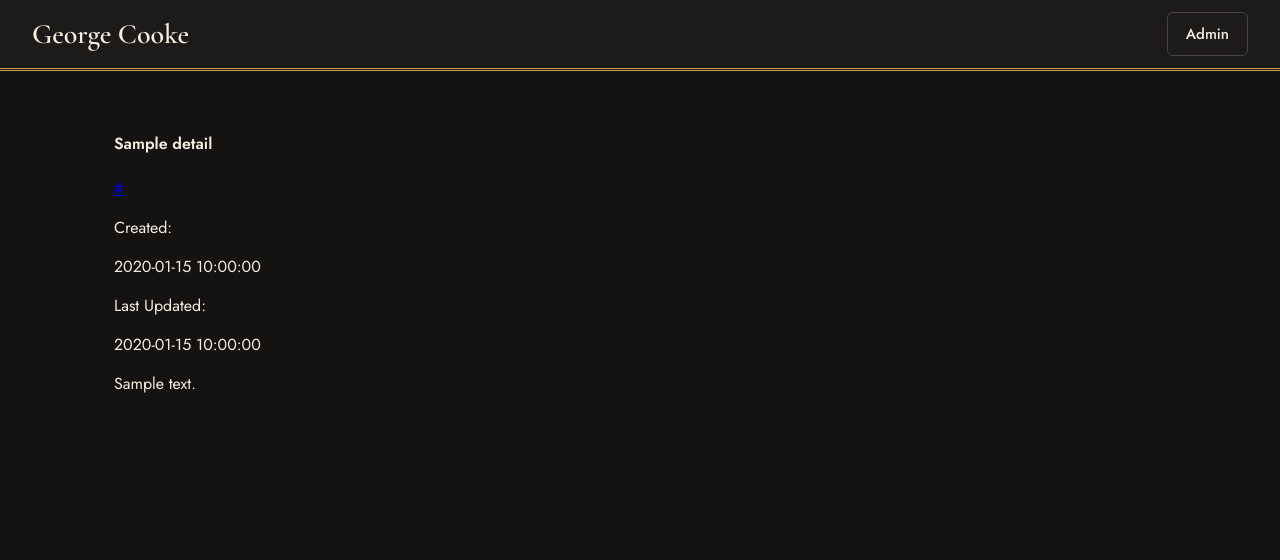
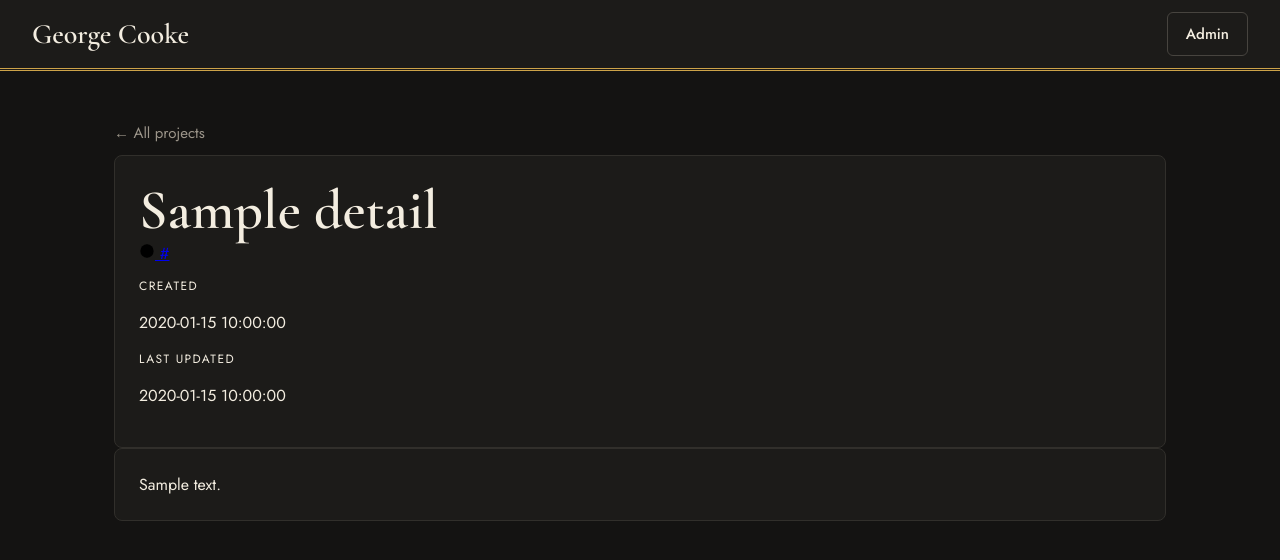
Before and after one commit to GeorgeCooke8809/project-dashboard, a Flask app: template frontend/templates/details.html in a window 1280 px wide. Shown: the top 560 px of the page. Run offline with Flask 3, Linux system fonts and the light colour scheme; the template is opened without the code that fills it: most values are stand-ins (such as "Sample title", 1, 10 or a date in 2020); parts of the project's set-up code (start-up, migrations or seed data) failed here and were passed over.

Commit message:
Added HTML for rendered Markdown on the details page

```diff
--- a/frontend/templates/details.html
+++ b/frontend/templates/details.html
@@ -1,27 +1,43 @@
 {% extends 'base.html' %}
 
 {% block scripts %}
-
+<script defer src="{{ url_for('static', filename='js/details.js') }}"></script>
 {% endblock %}
 
 {% block content %}
-<div class="inline">
-    <div id="details-info-panel">
-        <h4>{{ details["name"] }}</h4>
-        <a href="https://{{ details['url'] }}">{{ details['url'] }}</a>
+<a class="link" href="/">← All projects</a>
 
-        <div class="inline details-date">
-            <p class="subtext">Created: </p>
-            <p class="readable-date">{{ details["created_readable"] }}</p>
+<div id="details-columns">
+    <div id="details-info-panel" class="card">
+        <h1 id="details-name">{{ details["name"] }}</h1>
+
+        <div class="details-links">
+            {% if details["url"] %}
+            <a class="details-link" href="https://{{ details['url'] }}" target="_blank" rel="noopener">
+                <svg viewBox="0 0 24 24" width="16" height="16" aria-hidden="true"><circle cx="12" cy="12" r="10"/><path d="M2 12h20M12 2a15 15 0 0 1 0 20M12 2a15 15 0 0 0 0 20"/></svg>
+                {{ details['url'] }}
+            </a>
+            {% endif %}
         </div>
 
-        <div class="inline details-date">
-            <p class="subtext">Last Updated: </p>
-            <p class="readable-date">{{ details["updated_readable"] }}</p>
+        <div id="details-dates">
+            <p class="meta-label">Created</p>
+            <p>{{ details["created_readable"] }}</p>
+
+            {% if details["updated_readable"] %}
+            <p class="meta-label">Last updated</p>
+            <p>{{ details["updated_readable"] }}</p>
+            {% endif %}
         </div>
     </div>
 
-    <p id="details-description">{{ details["description"] }}</p>
+    <div id="details-description" class="card">
+        {% if details["description_html"] == "" %}
+        <p class="muted-text">No description</p>
+        {% endif %}
+
+        <div class="markdown">{{ details["description_html"] | safe }}</div> {# New syntax: | safe - puts the HTML on the page as real HTML instead of showing the tags as text #}
+    </div>
 </div>
 
 {% endblock %}
```
